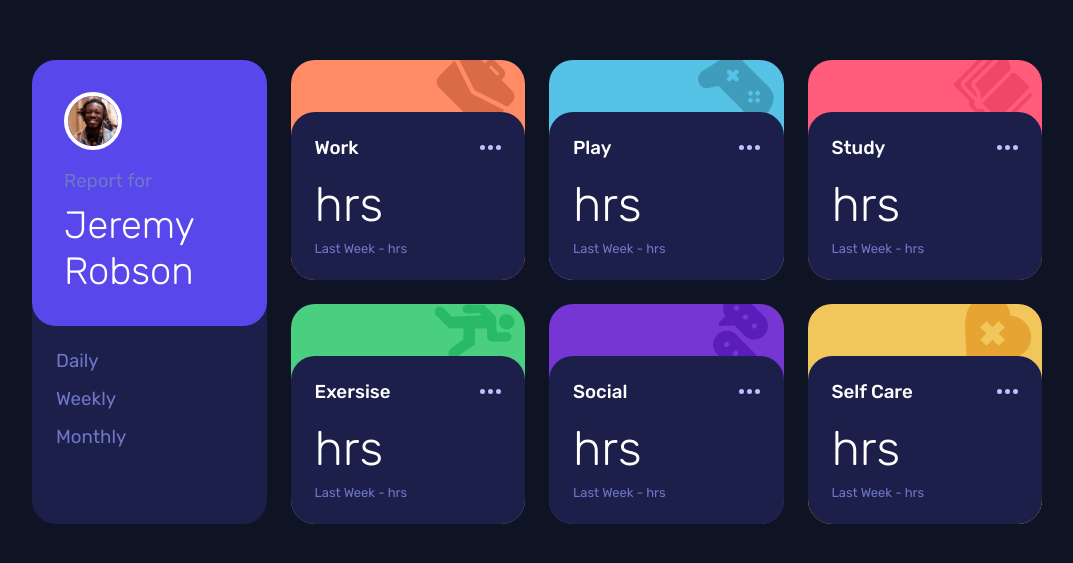
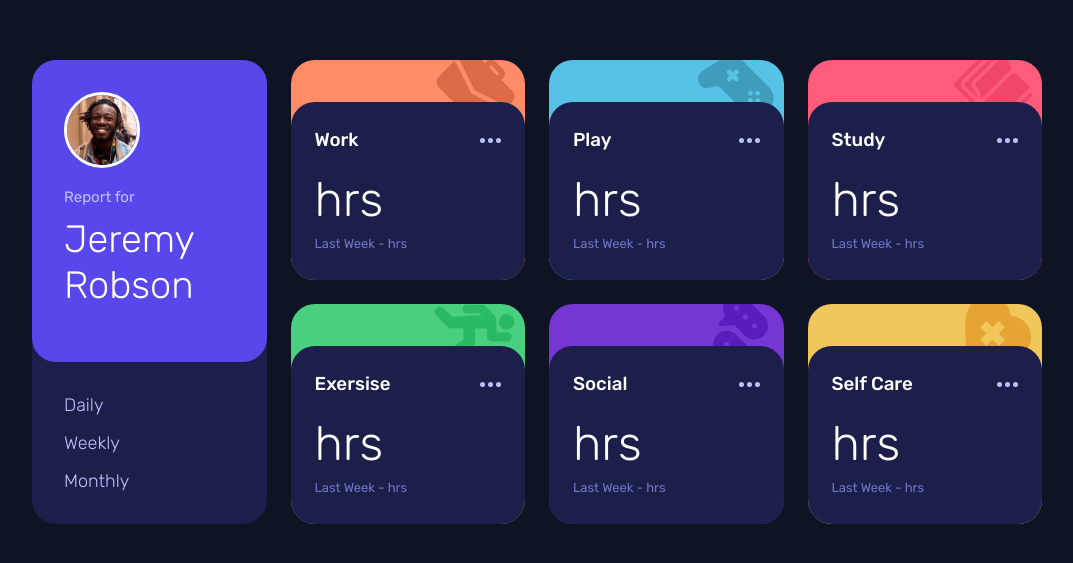
Before and after one commit to matt2282/Time-tracking-dashboard, a plain HTML site: page index.html in a window 1280 px wide. Shown: the part 105-668 px from the top of the page, without its empty margins (103-1176 px from the left). Drawn offline with Linux system fonts and the light colour scheme.

Commit message:
final commit

```diff
--- a/index.html
+++ b/index.html
@@ -27,7 +27,7 @@
             src="images/image-jeremy.png"
             width="50px"
             height="50px"
-            style="border: white 4px solid; border-radius: 50%"
+            style="border: white 3px solid; border-radius: 50%"
           />
           <div>
             <h3>Report for</h3>
--- a/styles.css
+++ b/styles.css
@@ -23,6 +23,7 @@ body {
   background-color: hsl(235, 46%, 20%);
   display: flex;
   flex-direction: column;
+  justify-content: space-between;
   border-radius: 1.5rem;
   width: 100%;
   grid-area: report;
@@ -38,7 +39,8 @@ body {
 .report h3 {
   margin: 0px;
   font-weight: 400;
-  color: hsl(235, 45%, 61%);
+  color: hsl(236, 100%, 87%);
+  font-size: 15px;
 }
 .report h2 {
   margin: 0px;
@@ -186,13 +188,24 @@ body {
     height: 100%;
     width: 100%;
   }
+
   .report .profile {
     flex-direction: column;
     align-items: start;
+    height: 500px;
+  }
+  .report .profile img{
+    width: 70px;
+    height: 70px;
   }
   .report .navigation {
     flex-direction: column;
     gap: 1rem;
+    padding: 2rem;
+  }
+  .report .navigation h3{
+    font-size: 18px;
+    font-weight: 300;
   }
   .report h2 {
     font-size: 38px;
@@ -211,7 +224,7 @@ body {
       "stat stat . ellipsis"
       "hours . . ."
       "last-week last-week last-week .";
-    height: 120px;
+    height: 130px;
     padding: 1.5rem;
 
   }
```
